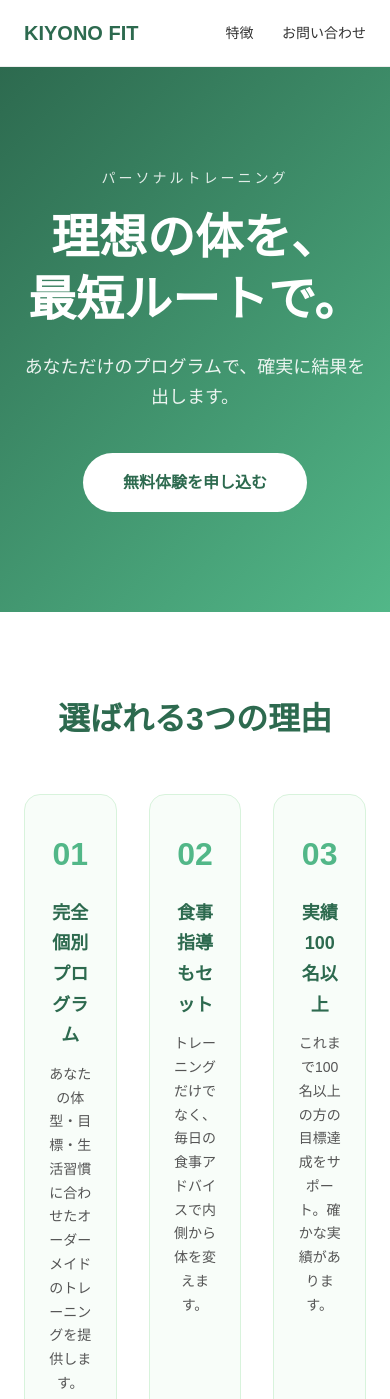
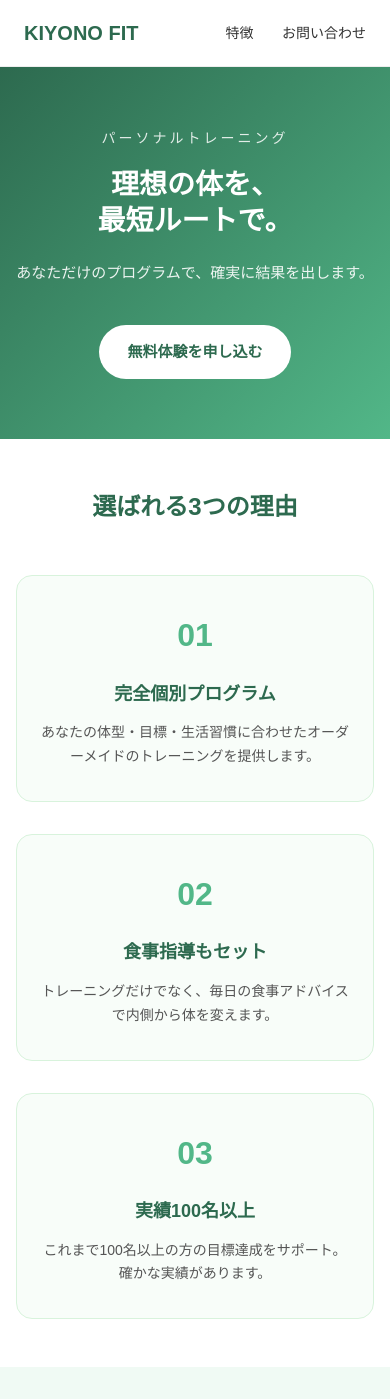
Before and after one commit to eito-debug/lp-project, a plain HTML site: page index.html in a window 390 px wide. Shown: the top 1399 px of the page. Drawn offline with Linux system fonts and the light colour scheme.

Commit message:
レスポンシブデザインを追加

```diff
--- a/style.css
+++ b/style.css
@@ -196,3 +196,53 @@
     padding: 24px;
     font-size: 14px;
   }
+  /* ==================
+   レスポンシブデザイン
+   ================== */
+
+/* タブレット（768px以下） */
+@media (max-width: 768px) {
+  .hero h1 {
+    font-size: 36px;
+  }
+
+  .features-grid {
+    grid-template-columns: 1fr;
+  }
+}
+
+/* スマホ（480px以下） */
+@media (max-width: 480px) {
+  .hero {
+    padding: 60px 16px;
+  }
+
+  .hero h1 {
+    font-size: 28px;
+  }
+
+  .hero-desc {
+    font-size: 15px;
+  }
+
+  .btn {
+    padding: 14px 28px;
+    font-size: 15px;
+  }
+
+  .features {
+    padding: 48px 16px;
+  }
+
+  .features h2 {
+    font-size: 24px;
+  }
+
+  .contact {
+    padding: 48px 16px;
+  }
+
+  .contact h2 {
+    font-size: 24px;
+  }
+}
```
